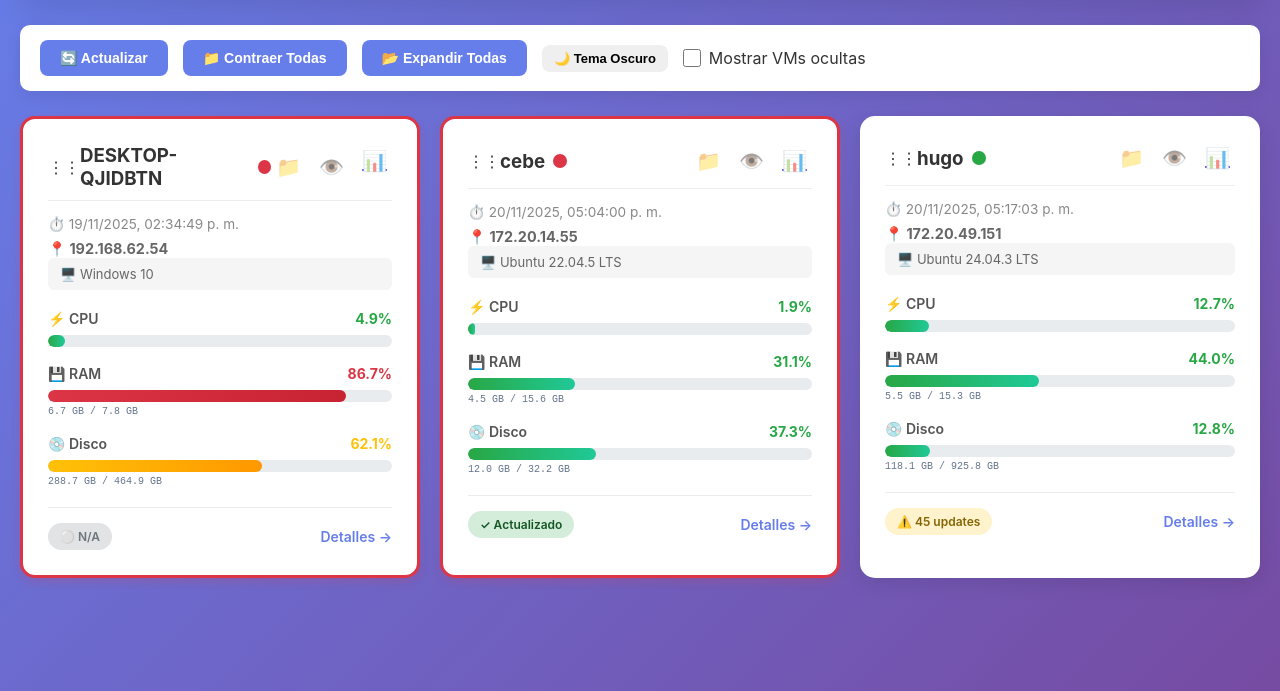
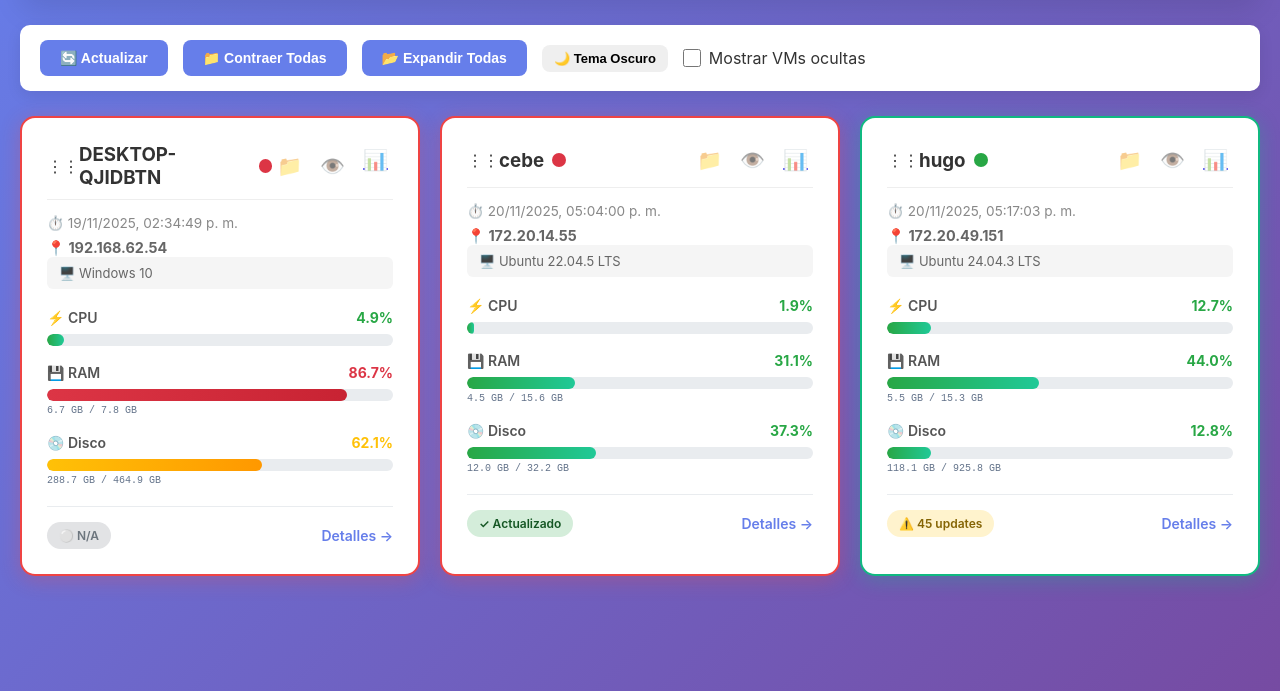
Before and after one commit to Shugo-G/vm-monitor-dashboard, a Django app: page / in a window 1280 px wide. Shown: the part 109-800 px from the top of the page. Run offline with Django 5.2, Linux system fonts and the light colour scheme; data comes from the database, SQL or seed files in the repository; both versions use the stored data as it was after the commit.

Commit message:
feat: implementacion de bordes en tarjetas para indicar estado

```diff
--- a/vm_monitor/static/css/dashboard.css
+++ b/vm_monitor/static/css/dashboard.css
@@ -525,8 +525,43 @@ body {
 
 /* Estilo para la tarjeta completa desactualizada */
 .vm-card.stale-card {
-    border: 3px solid #dc3545; /* Borde rojo */
-    box-shadow: 0 4px 8px rgba(220, 53, 69, 0.2); /* Sombra que destaca */
+    border: 2px solid #ef4444;
+    box-shadow: 0 4px 20px rgba(239, 68, 68, 0.3);
+}
+
+.vm-card.stale-card::before {
+    background: #ef4444;
+    opacity: 1;
+}
+
+.vm-card.danger-card {
+    border: 2px solid #ef4444;
+    box-shadow: 0 4px 20px rgba(239, 68, 68, 0.3);
+}
+
+.vm-card.danger-card::before {
+    background: #ef4444;
+    opacity: 1;
+}
+
+.vm-card.warning-card {
+    border: 2px solid #f59e0b;
+    box-shadow: 0 4px 20px rgba(245, 158, 11, 0.3);
+}
+
+.vm-card.warning-card::before {
+    background: #f59e0b;
+    opacity: 1;
+}
+
+.vm-card.success-card {
+    border: 2px solid #10b981;
+    box-shadow: 0 4px 20px rgba(16, 185, 129, 0.3);
+}
+
+.vm-card.success-card::before {
+    background: #10b981;
+    opacity: 1;
 }
 
 /* -------------------------------------------------------- */
--- a/vm_monitor/static/css/dashboard_dt.css
+++ b/vm_monitor/static/css/dashboard_dt.css
@@ -160,6 +160,36 @@ body {
 
 .vm-card.stale-card::before {
     background: #ef4444;
+    opacity: 1;
+}
+
+.vm-card.danger-card {
+    border: 2px solid #ef4444;
+    box-shadow: 0 4px 20px rgba(239, 68, 68, 0.3);
+}
+
+.vm-card.danger-card::before {
+    background: #ef4444;
+    opacity: 1;
+}
+
+.vm-card.warning-card {
+    border: 2px solid #f59e0b;
+    box-shadow: 0 4px 20px rgba(245, 158, 11, 0.3);
+}
+
+.vm-card.warning-card::before {
+    background: #f59e0b;
+    opacity: 1;
+}
+
+.vm-card.success-card {
+    border: 2px solid #10b981;
+    box-shadow: 0 4px 20px rgba(16, 185, 129, 0.3);
+}
+
+.vm-card.success-card::before {
+    background: #10b981;
     opacity: 1;
 }
 
--- a/vm_monitor/static/js/dashboard.js
+++ b/vm_monitor/static/js/dashboard.js
@@ -93,11 +93,12 @@ function createVMCard(vm) {
     const status = vm.latest_status;
     const isCollapsed = collapsedVMs.has(vm.id);
 
-    // Lógica de estado
     let statusCircleClass = 'status-circle';
     let lastUpdateFormatted = 'Sin datos';
     let statusText = 'Desconocido';
     const isTrulyStale = vm.is_stale || !status;
+
+    let cardBorderClass = '';
 
     if (status) {
         const date = new Date(status.timestamp);
@@ -109,19 +110,30 @@ function createVMCard(vm) {
         if (vm.is_stale) {
             statusCircleClass += ' stale-offline';
             statusText = '🔴 Offline';
+            cardBorderClass = 'stale-card';
         } else {
             statusCircleClass += ' online';
             statusText = '🟢 Online';
+
+            const maxResource = Math.max(status.cpu_usage, status.ram_percent, status.disk_percent);
+            if (maxResource > 80) {
+                cardBorderClass = 'danger-card';
+            } else if (maxResource > 50) {
+                cardBorderClass = 'warning-card';
+            } else {
+                cardBorderClass = 'success-card';
+            }
         }
     } else {
         statusCircleClass += ' stale-offline';
         statusText = '🔴 Sin datos';
+        cardBorderClass = 'stale-card';
     }
 
     // Sin datos de estado
     if (!status) {
         return `
-            <div class="vm-card ${vm.is_visible ? '' : 'hidden'} ${isTrulyStale ? 'stale-card' : ''} ${isCollapsed ? 'collapsed' : ''}"
+            <div class="vm-card ${vm.is_visible ? '' : 'hidden'} ${cardBorderClass} ${isCollapsed ? 'collapsed' : ''}"
                  data-vm-id="${vm.id}" draggable="true">
                 <div class="vm-header">
                     <div class="vm-title-group">
@@ -173,7 +185,7 @@ function createVMCard(vm) {
     const updateBadge = getUpdateBadge(status.update_count);
 
     return `
-        <div class="vm-card ${vm.is_visible ? '' : 'hidden'} ${isTrulyStale ? 'stale-card' : ''} ${isCollapsed ? 'collapsed' : ''}"
+        <div class="vm-card ${vm.is_visible ? '' : 'hidden'} ${cardBorderClass} ${isCollapsed ? 'collapsed' : ''}"
              data-vm-id="${vm.id}" draggable="true">
             <div class="vm-header">
                 <div class="vm-title-group">
```
Also changed, not shown: vm_monitor/db.sqlite3.
